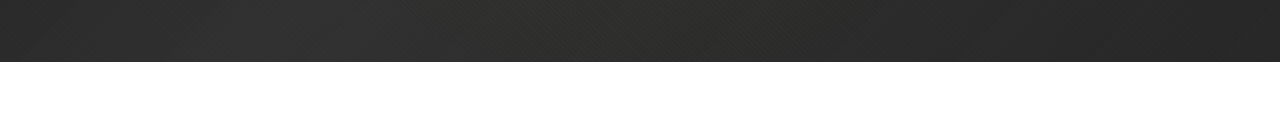
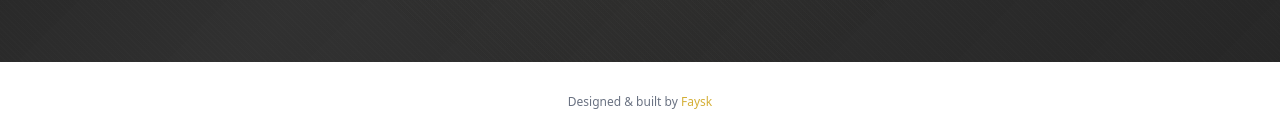
Before and after one commit to Faysk/lfairporttransfers, a Next.js app: page / in a window 1280 px wide. Shown: the part 738-869 px from the top of the page. Before the commit the page ends 800 px from the top, so only its background shows below. Built offline with nearby package versions, Linux system fonts and the light colour scheme.

Commit message:
by faysk

```diff
--- a/src/app/layout.tsx
+++ b/src/app/layout.tsx
@@ -87,6 +87,17 @@ export default function RootLayout({ children }: { children: React.ReactNode })
         style={{ minHeight: 'calc(var(--vh, 1vh) * 100)' }}
       >
         {children}
+        <footer className="mt-2 py-6 text-center text-xs text-gray-500 dark:text-gray-400">
+          Designed &amp; built by{" "}
+          <a
+            href="https://faysk.top"
+            target="_blank"
+            rel="noopener noreferrer"
+            className="text-gold hover:underline hover:text-gold/80 transition-colors duration-200"
+          >
+            Faysk
+          </a>
+        </footer>
       </body>
     </html>
   )
```
